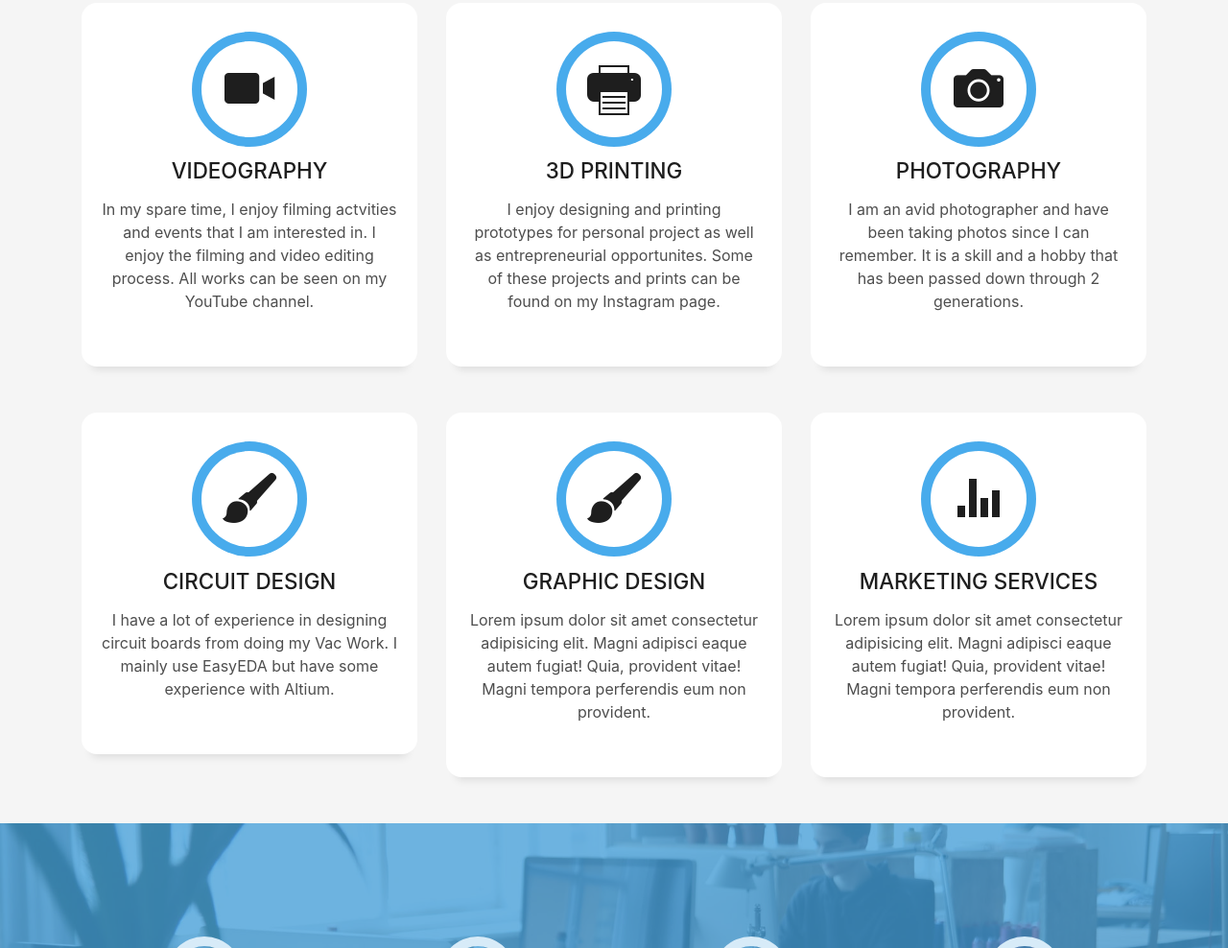
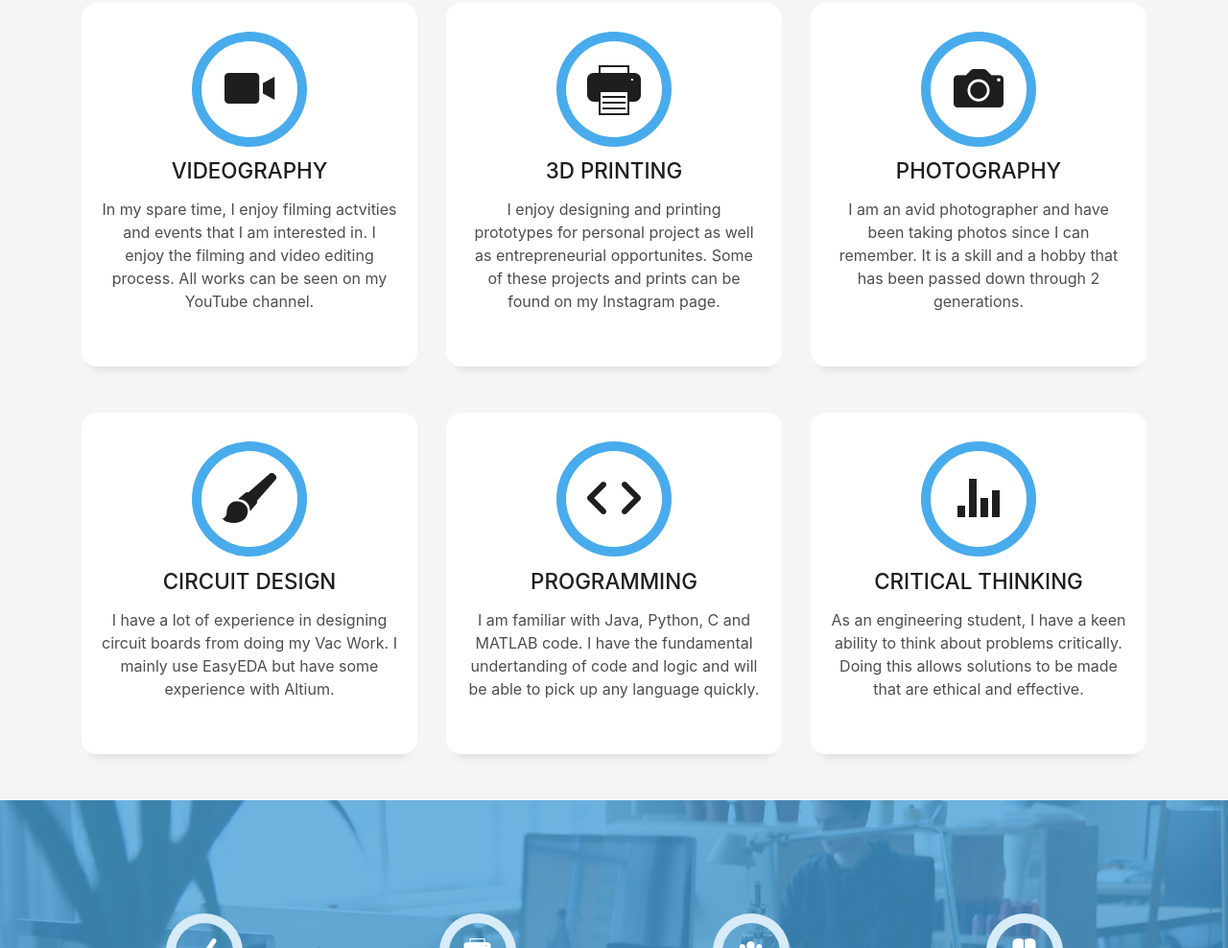
Before and after one commit to MaxChernotsky/website, a plain HTML site: page index.html in a window 1280 px wide. Shown: the part 1812-2800 px from the top of the page at 96% size. Drawn offline with Linux system fonts and the light colour scheme; a script that the page names is missing; files whose address does not match are found by name.

Commit message:
edit content

```diff
--- a/index.html
+++ b/index.html
@@ -71,7 +71,7 @@
   <!--/ Nav End /-->
 
   <!--/ Intro Skew Star /-->
-  <div id="home" class="intro route bg-image" style="background-image: url(img/intro-bg.jpg)">
+  <div id="home" class="intro route bg-image" style="background-image: url(img/background.jpg)">
     <div class="overlay-itro"></div>
     <div class="intro-content display-table">
       <div class="table-cell">
@@ -247,14 +247,12 @@
         <div class="col-md-4">
           <div class="service-box">
             <div class="service-ico">
-              <span class="ico-circle"><i class="ion-paintbrush"></i></span>
+              <span class="ico-circle"><i class="ion-code"></i></span>
             </div>
             <div class="service-content">
-              <h2 class="s-title">Graphic Design</h2>
+              <h2 class="s-title">Programming</h2>
               <p class="s-description text-center">
-                Lorem ipsum dolor sit amet consectetur adipisicing elit. Magni adipisci eaque autem fugiat! Quia,
-                provident vitae! Magni
-                tempora perferendis eum non provident.
+                I am familiar with Java, Python, C and MATLAB code. I have the fundamental undertanding of code and logic and will be able to pick up any language quickly.
               </p>
             </div>
           </div>
@@ -265,11 +263,9 @@
               <span class="ico-circle"><i class="ion-stats-bars"></i></span>
             </div>
             <div class="service-content">
-              <h2 class="s-title">Marketing Services</h2>
+              <h2 class="s-title">Critical thinking</h2>
               <p class="s-description text-center">
-                Lorem ipsum dolor sit amet consectetur adipisicing elit. Magni adipisci eaque autem fugiat! Quia,
-                provident vitae! Magni
-                tempora perferendis eum non provident.
+                As an engineering student, I have a keen ability to think about problems critically. Doing this allows solutions to be made that are ethical and effective.
               </p>
             </div>
           </div>
```
